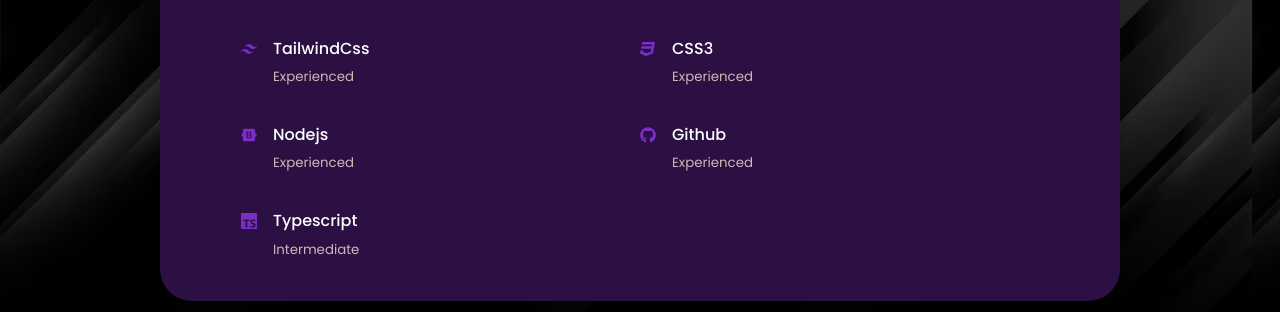
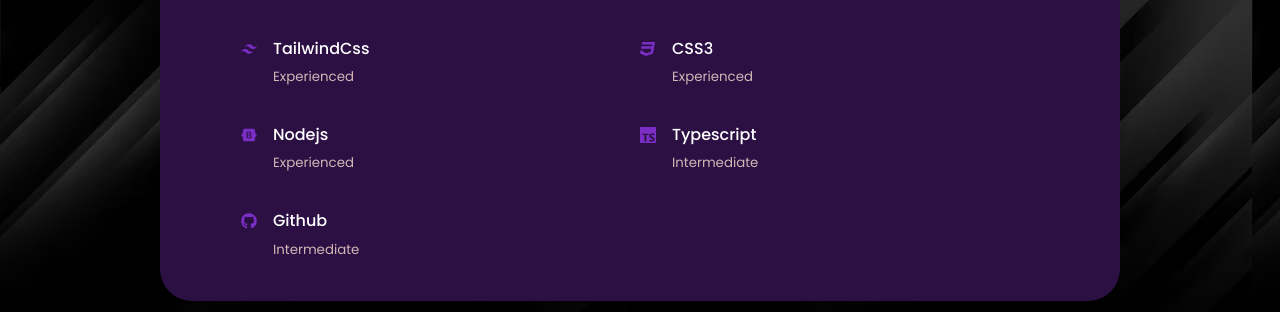
Before and after one commit to Jeweleni/Portfolio, a React (Create React App) app: page / in a window 1280 px wide. Shown: the part 2165-2477 px from the top of the page. Built offline with nearby package versions, Linux system fonts and the light colour scheme; a web font is replaced by a local one.

Commit message:
spelling check

```diff
--- a/src/Components/Experience/Experience.js
+++ b/src/Components/Experience/Experience.js
@@ -76,18 +76,17 @@
                             <small className="text-light">Experienced</small>
                             </div>
                         </article>
-
+                        <article className="experience__details">
+                            <SiTypescript className="experience__details-icon"/>
+                            <div>
+                            <h4>Typescript</h4>
+                            <small className="text-light">Intermediate</small>
+                            </div>
+                        </article>
                         <article className="experience__details">
                             <FaGithub className="experience__details-icon"/>
                             <div>
                             <h4>Github</h4>
-                            <small className="text-light">Experienced</small>
-                            </div>
-                        </article>
-                        <article className="experience__details">
-                            <SiTypescript className="experience__details-icon"/>
-                            <div>
-                            <h4>Typescript</h4>
                             <small className="text-light">Intermediate</small>
                             </div>
                         </article>
```
